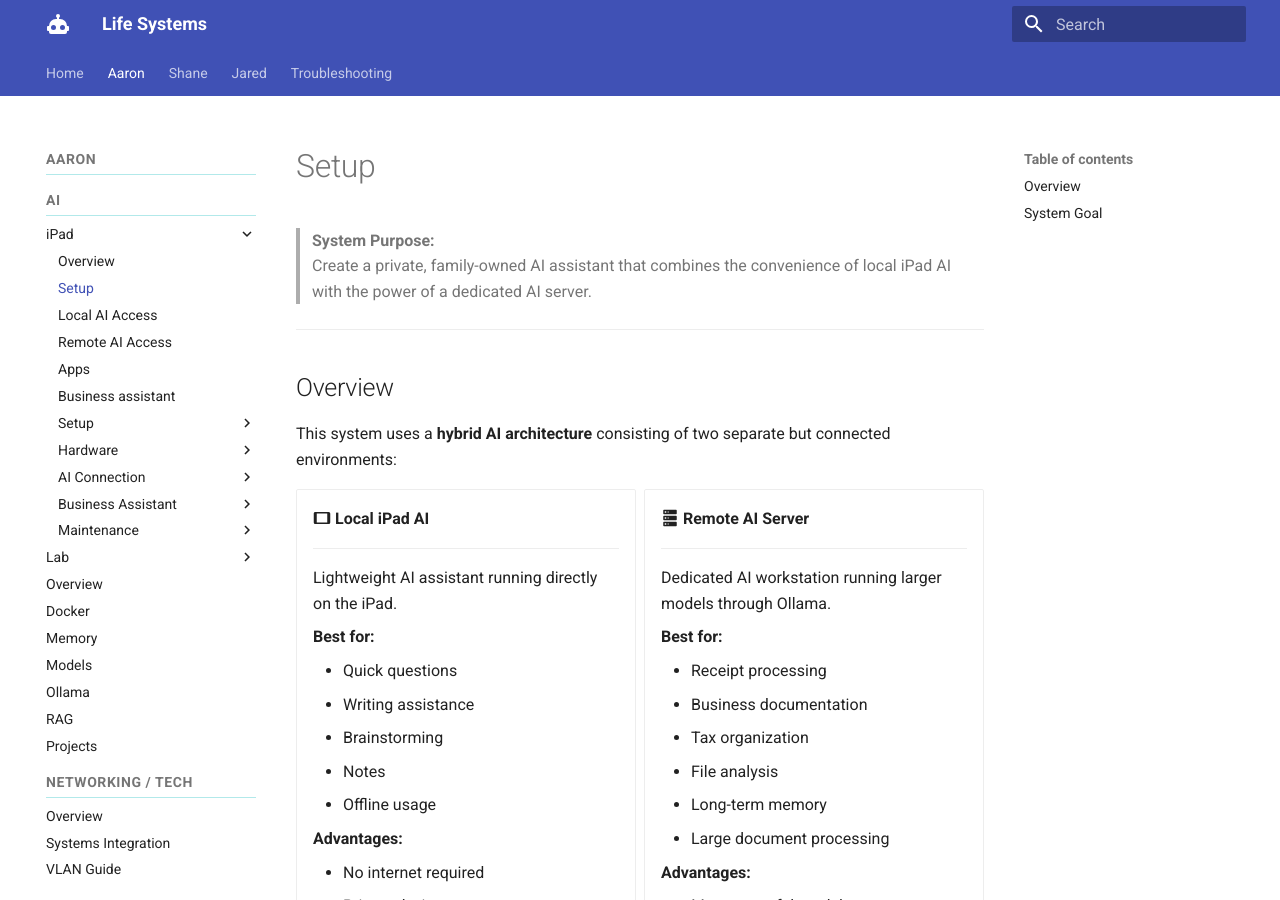
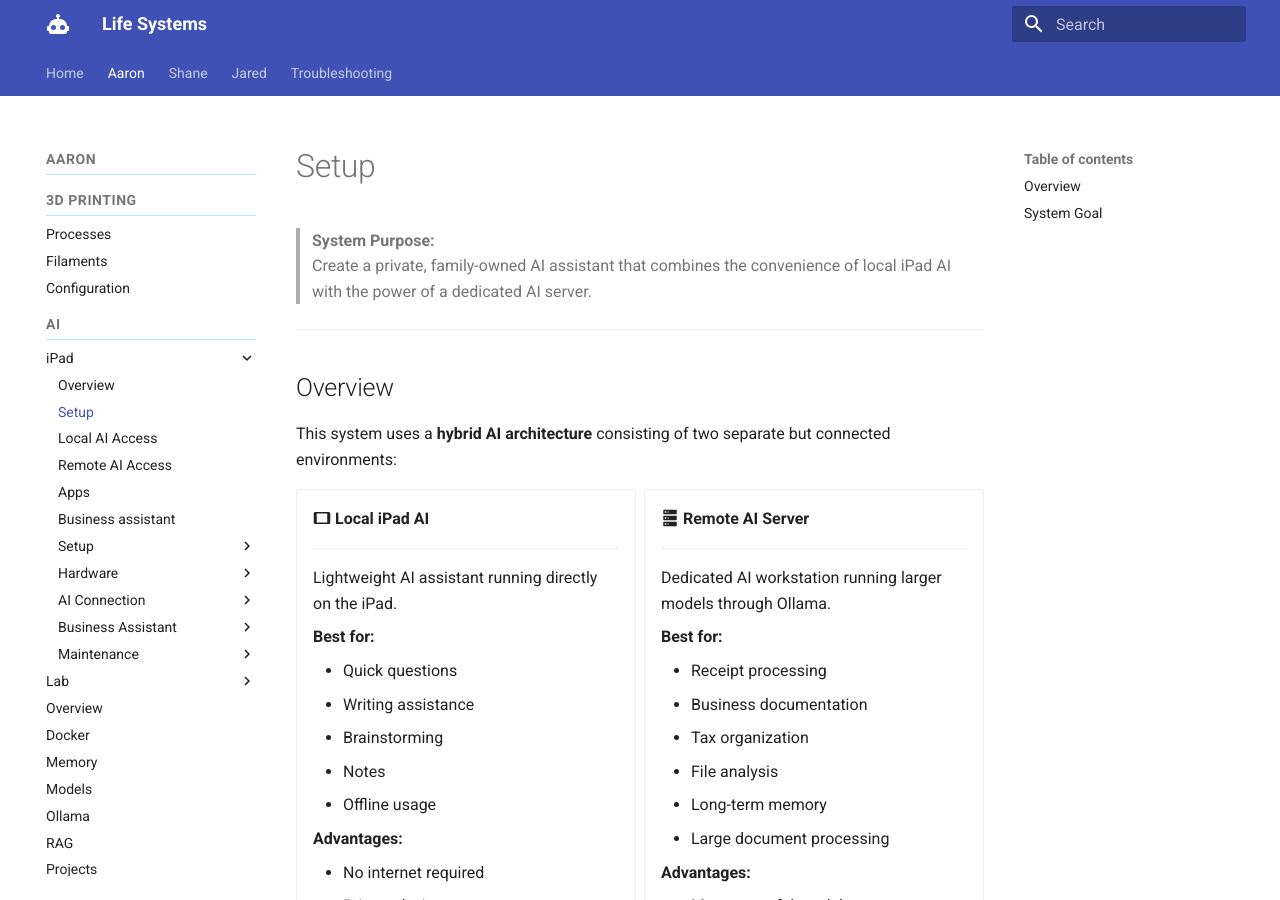
Before and after one commit to wHkr/Life-Systems, an MkDocs documentation site: the page built from docs/aaron/ai/ipad/setup.md, in a window 1280 px wide and 900 px high. Built offline with MkDocs 1.6.1 and Material for MkDocs 9.7.7, drawn with Linux system fonts in a browser that asks for light colours.

Commit message:
Added a 3D printing folder. this will be for anything 3d printing related

```diff
--- a/mkdocs.yml
+++ b/mkdocs.yml
@@ -26,6 +26,10 @@ nav:
   - Home: index.md
 
   - Aaron:
+    - 3D Printing:
+      - aaron/3d-printing/processes.md
+      - aaron/3d-printing/filaments.md
+      - aaron/3d-printing/configuration.md
     - AI:
       - iPad:
         - aaron/ai/ipad/overview.md
```
Also changed, not shown: docs/aaron/3d-printing/configuration.md (added), docs/aaron/3d-printing/filaments.md (added), docs/aaron/3d-printing/processes.md (added).
